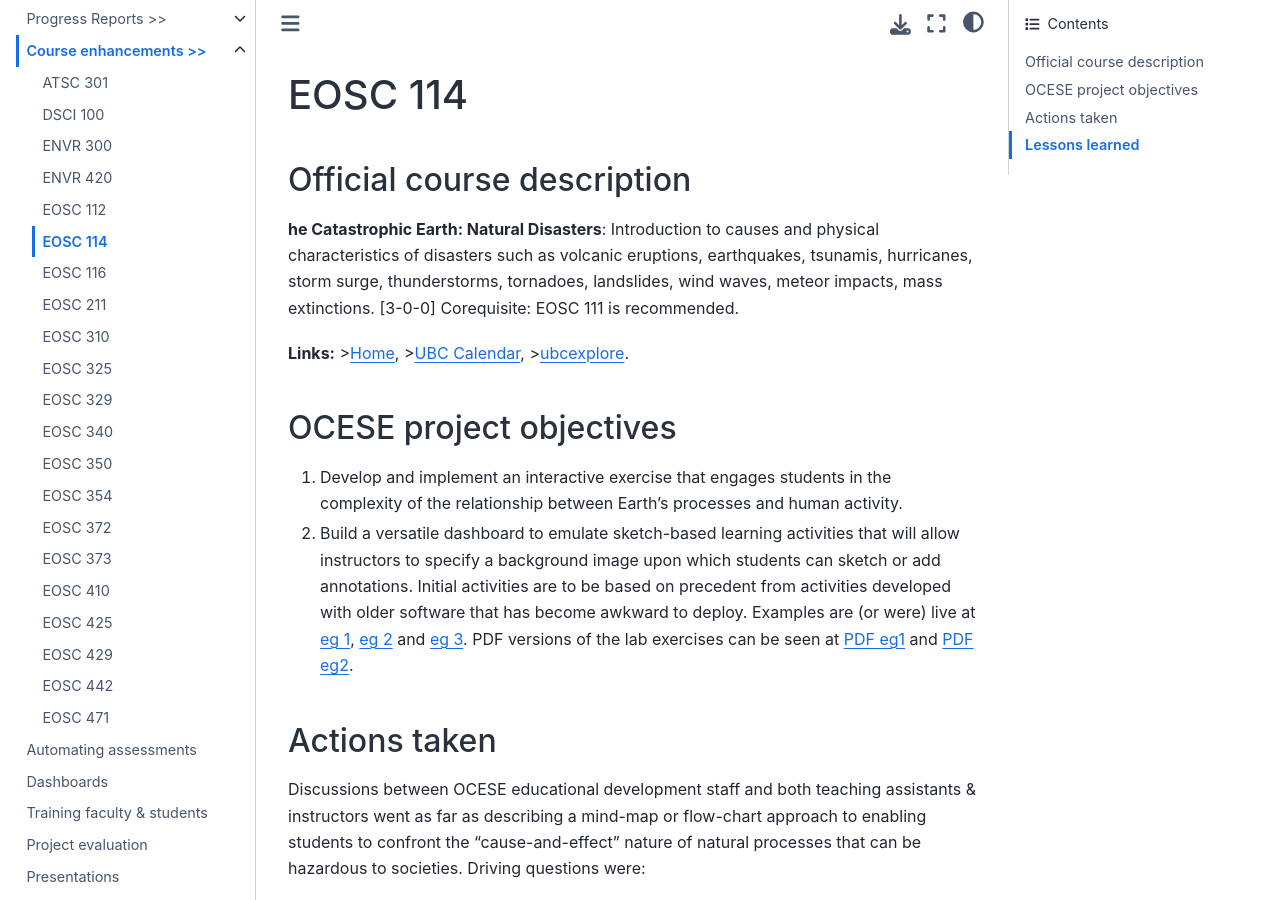
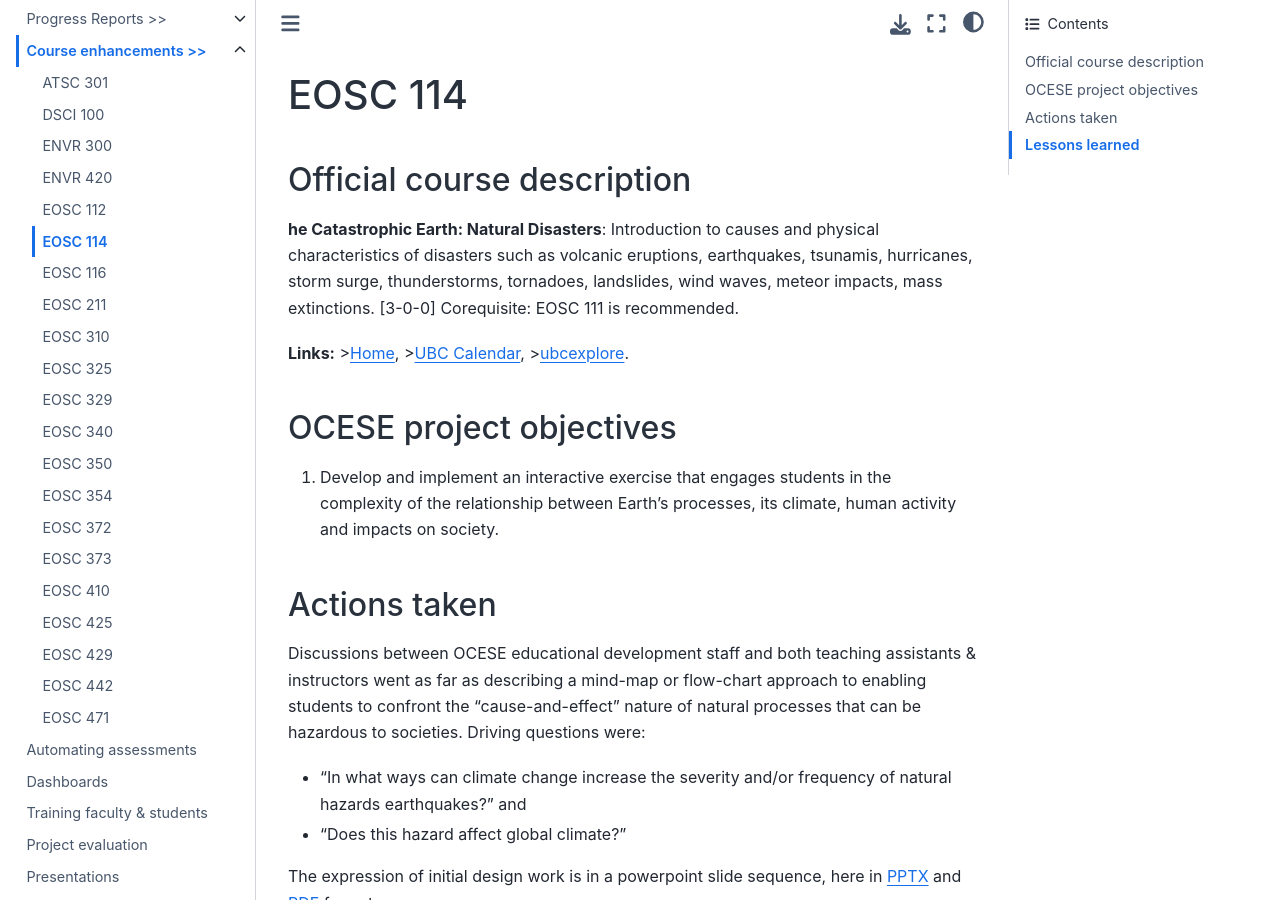
Before and after one commit to eoas-ubc/eoas-ubc.github.io, a Jupyter Book: the page built from docs/crs-eosc114.md, in a window 1280 px wide and 900 px high. Built offline with Jupyter Book 1.0.4 settings and Sphinx 7.4.7 and the Sphinx Book theme 1.1.4, drawn with Linux system fonts in a browser that asks for light colours.

Commit message:
more tweeks to 4 pgs

```diff
--- a/docs/crs-eosc114.md
+++ b/docs/crs-eosc114.md
@@ -11,9 +11,7 @@
 
 ## OCESE project objectives
 
-1. Develop and implement an interactive exercise that engages students in the complexity of the relationship between Earth's processes and human activity.
-
-2. Build a versatile dashboard to emulate sketch-based learning activities that will allow instructors to specify a background image upon which students can sketch or add annotations. Initial activities are to be based on precedent from activities developed with older software that has become awkward to deploy. Examples are (or were) live at [eg 1](https://www.eoas.ubc.ca/~quest/Lab3-sketch.html), [eg 2](https://www.eoas.ubc.ca/~quest/Lab1-2sketches.html) and [eg 3](https://www.eoas.ubc.ca/~quest/Sketch-NorthAm.html). PDF versions of the lab exercises can be seen at <a href="files/Lab3-sketch.pdf">PDF eg1</a> and <a href="files/Lab1-2sketches.pdf">PDF eg2</a>.
+1. Develop and implement an interactive exercise that engages students in the complexity of the relationship between Earth's processes, its climate, human activity and impacts on society.
 
 ## Actions taken
 
```
Also changed, not shown: docs/crash_course-git.md (+2 -2 lines), docs/tut-git-github.md (+0 -3 lines), docs/execsum.md (line endings or trailing spaces).
